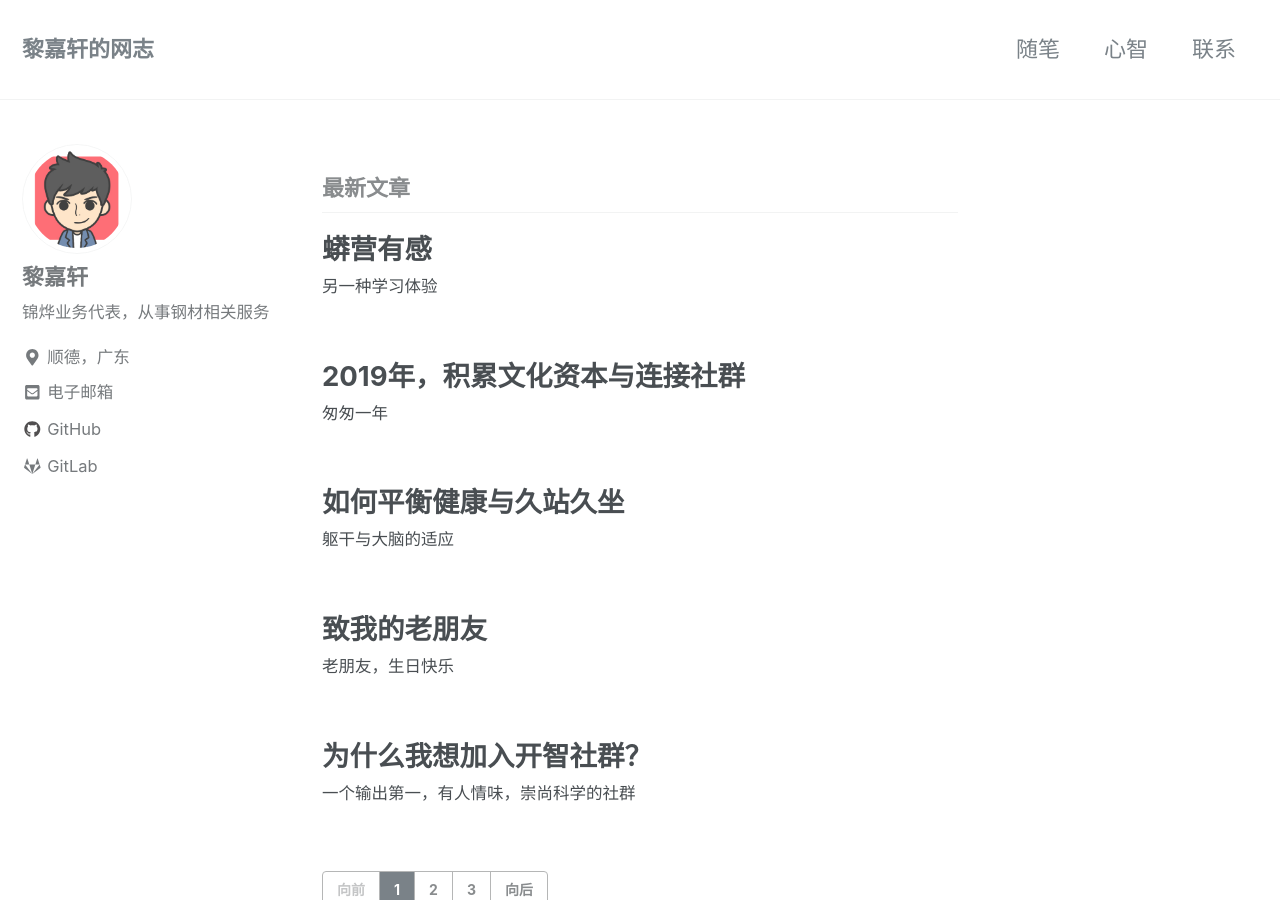
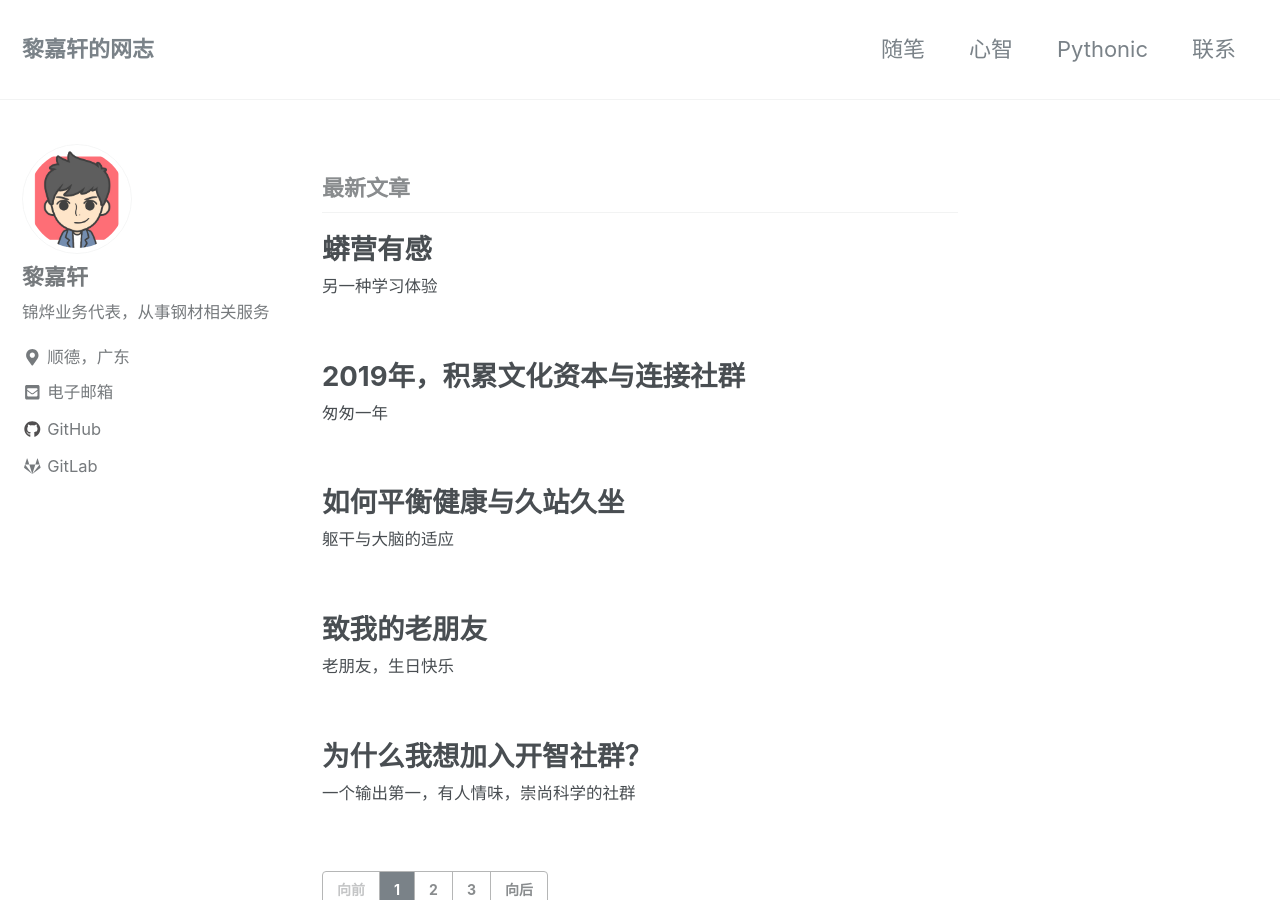
Before and after one commit to xuan18/xuan18backup.github.io, a Jekyll site: the page built from index.html, in a window 1280 px wide and 900 px high. Built offline with Jekyll 4.4.1, drawn with Linux system fonts in a browser that asks for light colours; nearby versions of some CDN libraries; the list of posts is cut into pages by our own code.

Commit message:
change navigation

```diff
--- a/_data/navigation.yml
+++ b/_data/navigation.yml
@@ -9,6 +9,9 @@ main:
   -
     title: "心智"
     url: /mind/
+  -
+    title: "Pythonic"
+    url: /pythonic/
   # -
     # title: "工作谈"
     # url: /work-talking/
```
